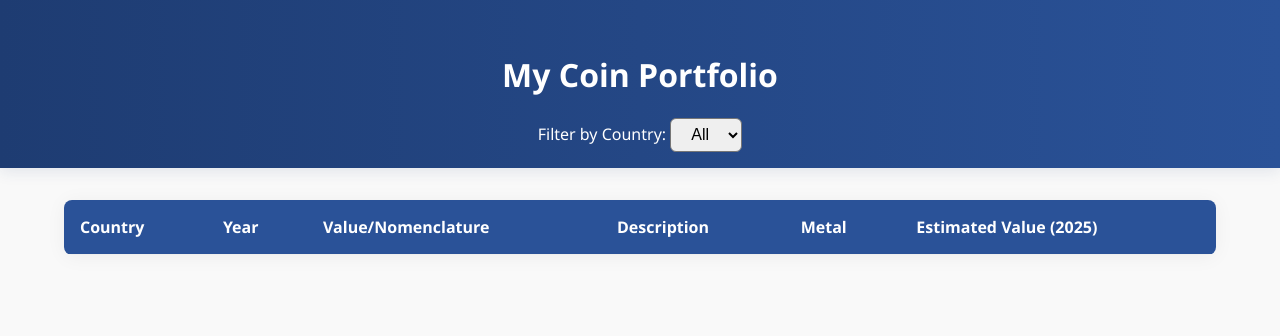
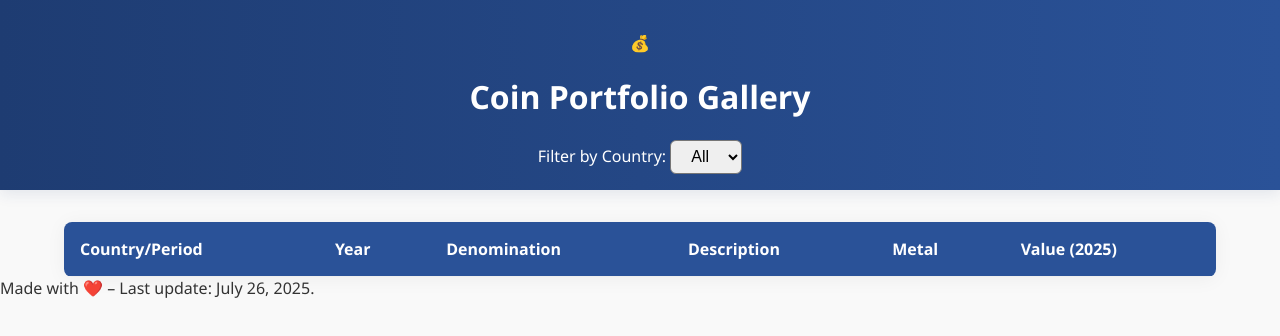
Before and after one commit to Xx-Ashutosh-xX/CoinPortfolio, a plain HTML site: page index.html in a window 1280 px wide. Drawn offline with Linux system fonts and the light colour scheme.

Commit message:
Update index.html

```diff
--- a/index.html
+++ b/index.html
@@ -1,14 +1,17 @@
 <!DOCTYPE html>
 <html lang="en">
 <head>
-  <meta charset="UTF-8">
+  <meta charset="UTF-8"/>
   <title>My Coin Portfolio</title>
   <meta name="viewport" content="width=device-width, initial-scale=1.0"/>
-  <link rel="stylesheet" href="style.css">
+  <link rel="stylesheet" href="style.css"/>
 </head>
 <body>
   <header>
-    <h1>My Coin Portfolio</h1>
+    <div class="logo-circle">
+      <span>💰</span>
+    </div>
+    <h1>Coin Portfolio Gallery</h1>
     <div class="filter-container">
       <label for="country-filter">Filter by Country:</label>
       <select id="country-filter">
@@ -17,22 +20,27 @@
     </div>
   </header>
   <main>
+    <div class="table-wrapper">
       <table id="coins-table">
         <thead>
           <tr>
-          <th>Country</th>
+            <th>Country/Period</th>
             <th>Year</th>
-          <th>Value/Nomenclature</th>
+            <th>Denomination</th>
             <th>Description</th>
             <th>Metal</th>
-          <th>Estimated Value (2025)</th>
+            <th>Value (2025)</th>
           </tr>
         </thead>
         <tbody>
-        <!-- Populated by JS -->
+          <!-- JS Populates This -->
         </tbody>
       </table>
+    </div>
   </main>
+  <footer>
+    Made with ❤️ – Last update: July 26, 2025.
+  </footer>
   <script src="app.js"></script>
 </body>
 </html>
```
Lines whose indentation alone changed are shown as unchanged.
